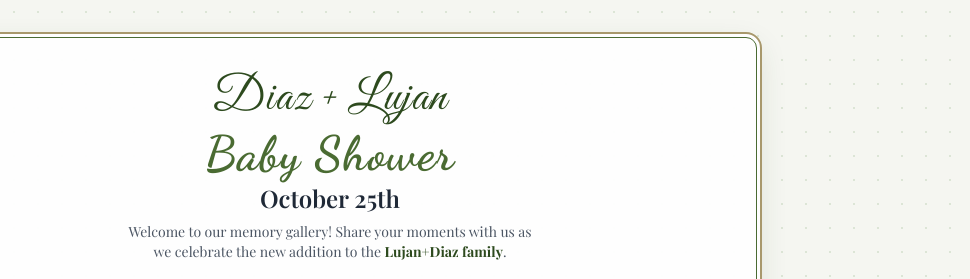
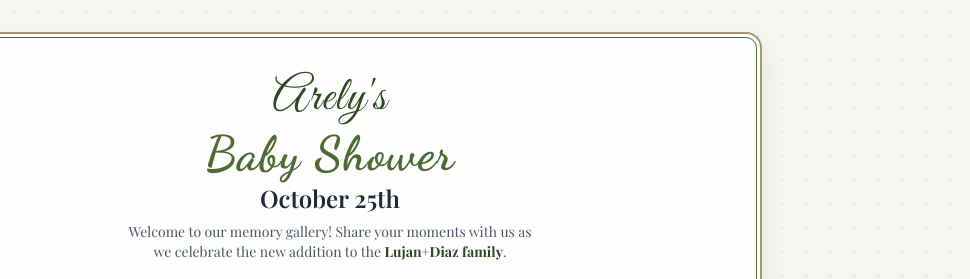
Before and after one commit to atlasfan702/arely-baby-shower, a plain HTML site: page index.html in a window 1280 px wide. Shown: the top 279 px of the page, 310-1280 px from the left. Drawn offline with nearby package versions, Linux system fonts and the light colour scheme; a script that the page names is missing; a web font is replaced by a local one.

Commit message:
Update index.html

```diff
--- a/index.html
+++ b/index.html
@@ -142,7 +142,7 @@
             <!-- Top Header & Duck Mascot -->
             <div class="flex flex-col md:flex-row items-center justify-center gap-2 mb-2">
                 <span class="text-4xl md:text-5xl text-botanical-darkGreen font-cursive tracking-wide">
-                    Diaz + Lujan
+                   Arely's
                 </span>
             </div>
 
```
